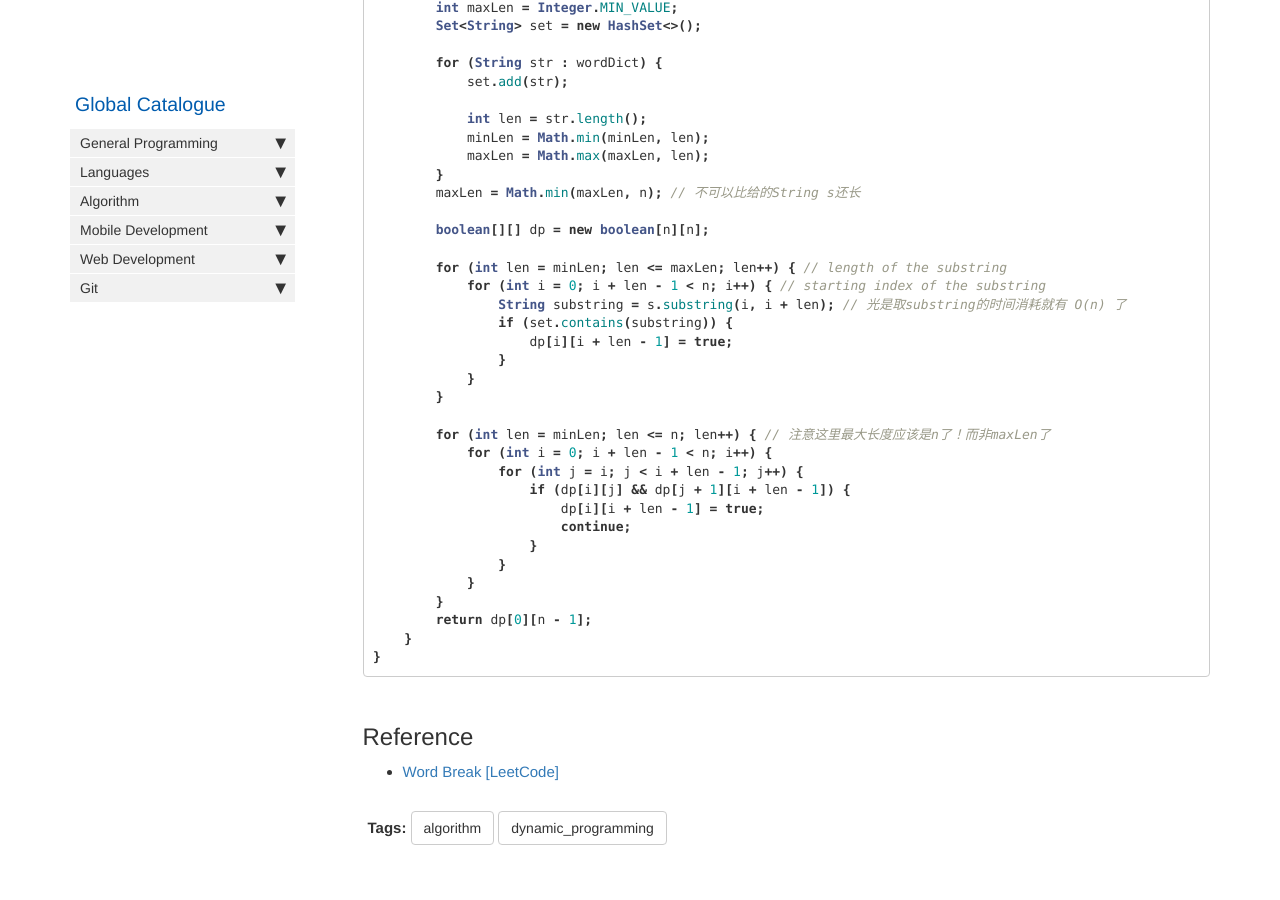
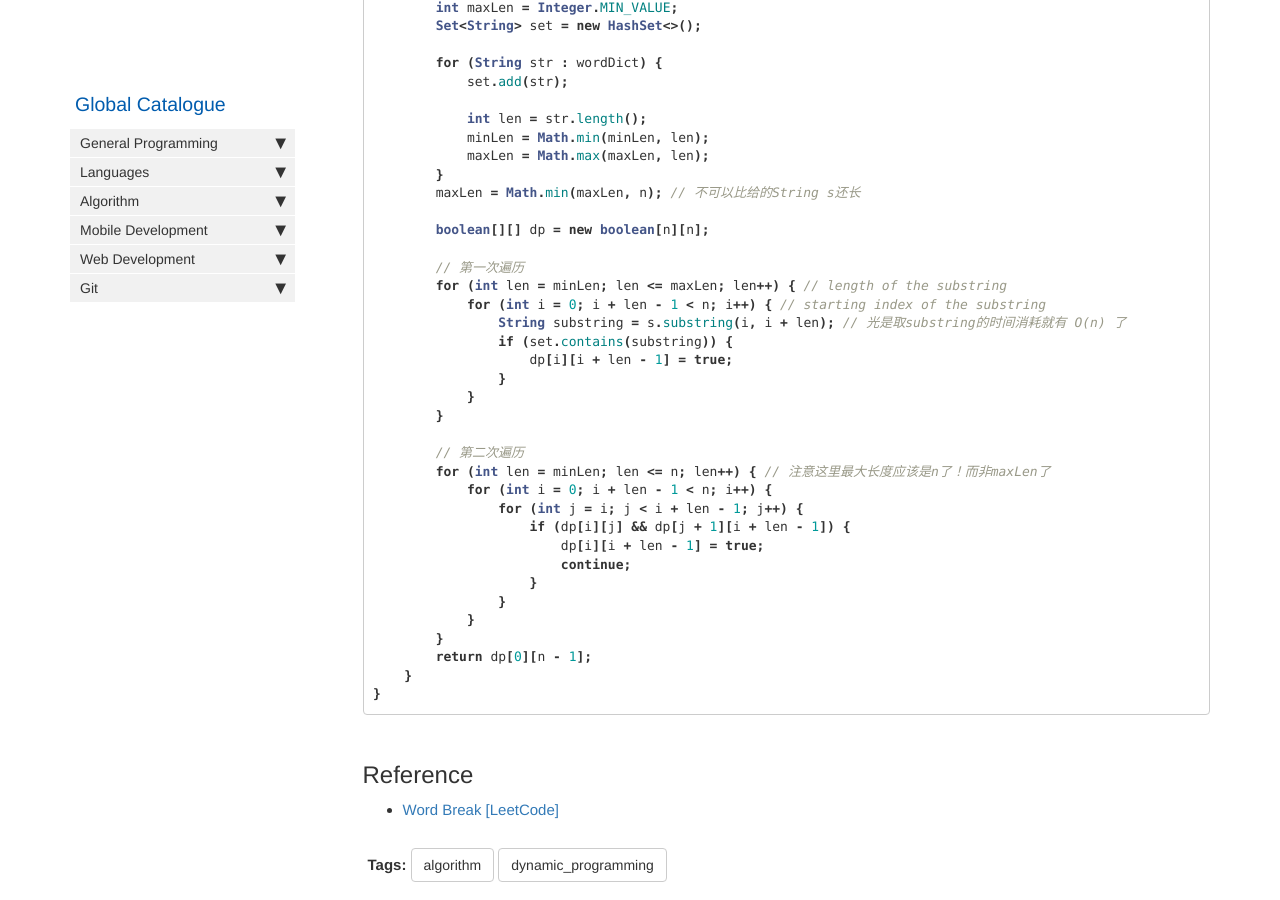
Before and after one commit to HungryOrc/hungryorc.github.io, a Jekyll site: the page built from pages/algorithm/algorithm_word_break.md, in a window 1280 px wide and 900 px high, scrolled down 1465 px. Built offline with Jekyll 4.4.1, drawn with Linux system fonts in a browser that asks for light colours; nearby versions of some CDN libraries; comment, search, counter and statistics services are not loaded.

Commit message:
Update algorithm_word_break.md

```diff
--- a/pages/algorithm/algorithm_word_break.md
+++ b/pages/algorithm/algorithm_word_break.md
@@ -81,6 +81,7 @@ class Solution {
 
         boolean[][] dp = new boolean[n][n];
 
+        // 第一次遍历
         for (int len = minLen; len <= maxLen; len++) { // length of the substring
             for (int i = 0; i + len - 1 < n; i++) { // starting index of the substring
                 String substring = s.substring(i, i + len); // 光是取substring的时间消耗就有 O(n) 了
@@ -90,6 +91,7 @@ class Solution {
             }
         }
 
+        // 第二次遍历
         for (int len = minLen; len <= n; len++) { // 注意这里最大长度应该是n了！而非maxLen了
             for (int i = 0; i + len - 1 < n; i++) {
                 for (int j = i; j < i + len - 1; j++) {
```
